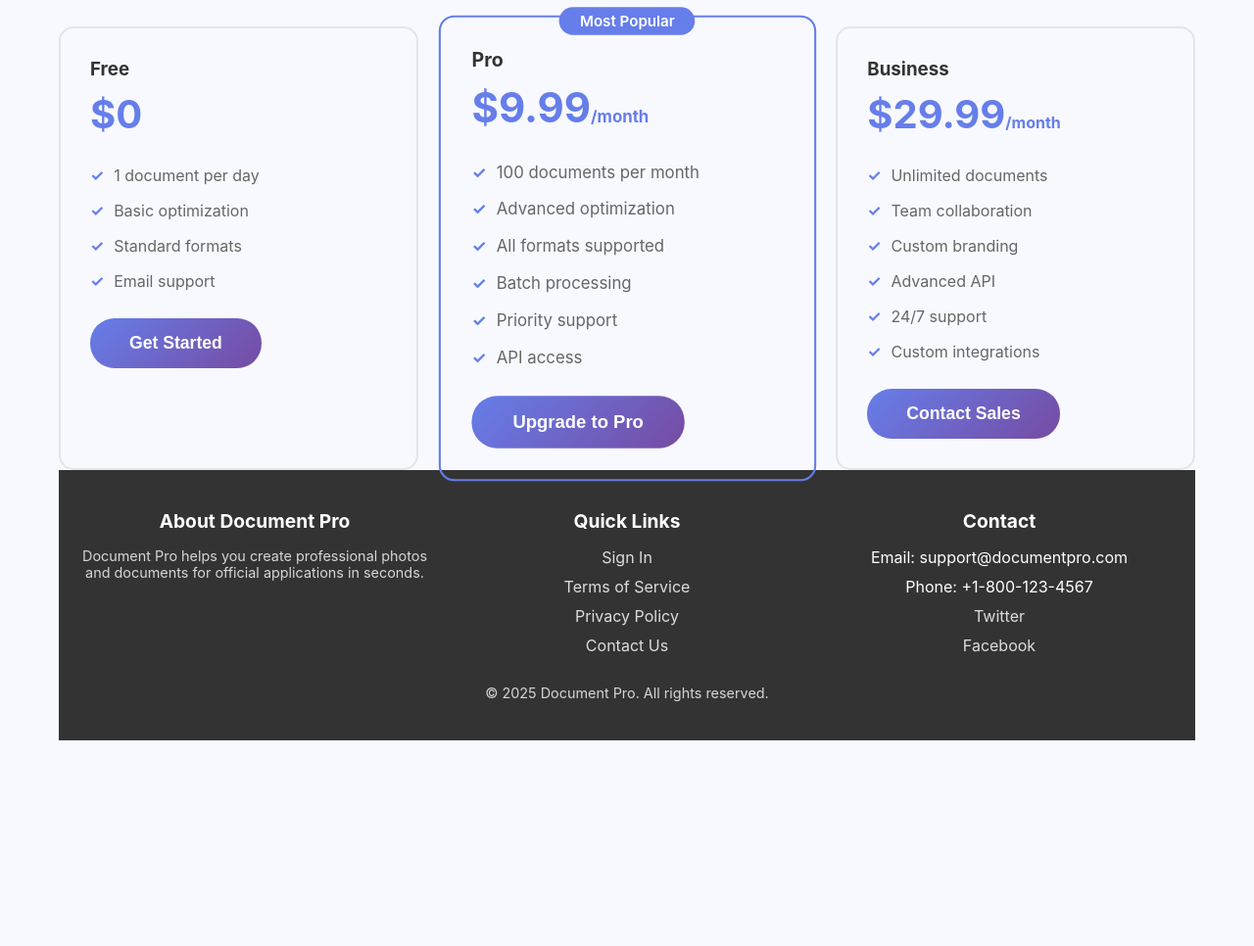
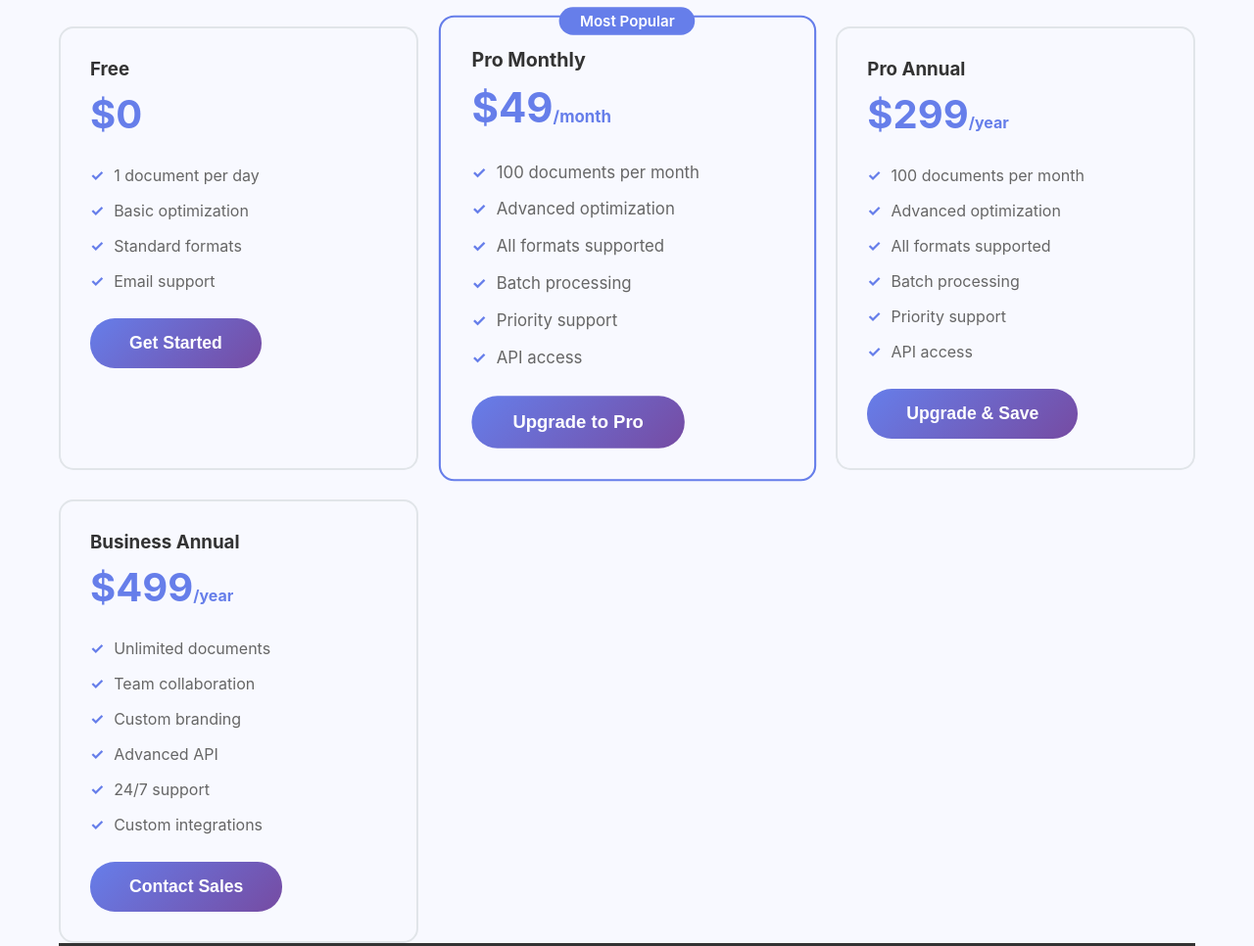
Before and after one commit to abrahmelin/documenteditgpt, a plain HTML site: page index.html in a window 1280 px wide. Shown: the part 1311-2277 px from the top of the page at 98% size. Before the commit the page ends 2087 px from the top, so only its background shows below. Drawn offline with Linux system fonts and the light colour scheme; a script that the page names is missing.

Commit message:
Update pricing plans and Stripe IDs

```diff
--- a/index.html
+++ b/index.html
@@ -606,8 +606,8 @@
 
                 <div class="pricing-card popular">
                     <div class="popular-badge">Most Popular</div>
-                    <h3>Pro</h3>
-                    <div class="price">$9.99<span style="font-size: 1rem;">/month</span></div>
+                    <h3>Pro Monthly</h3>
+                    <div class="price">$49<span style="font-size: 1rem;">/month</span></div>
                     <ul class="features">
                         <li>100 documents per month</li>
                         <li>Advanced optimization</li>
@@ -616,12 +616,26 @@
                         <li>Priority support</li>
                         <li>API access</li>
                     </ul>
-                    <button class="btn" onclick="selectPlan('pro')">Upgrade to Pro</button>
+                    <button class="btn" onclick="selectPlan('pro-monthly')">Upgrade to Pro</button>
                 </div>
 
                 <div class="pricing-card">
-                    <h3>Business</h3>
-                    <div class="price">$29.99<span style="font-size: 1rem;">/month</span></div>
+                    <h3>Pro Annual</h3>
+                    <div class="price">$299<span style="font-size: 1rem;">/year</span></div>
+                    <ul class="features">
+                        <li>100 documents per month</li>
+                        <li>Advanced optimization</li>
+                        <li>All formats supported</li>
+                        <li>Batch processing</li>
+                        <li>Priority support</li>
+                        <li>API access</li>
+                    </ul>
+                    <button class="btn" onclick="selectPlan('pro-annual')">Upgrade &amp; Save</button>
+                </div>
+
+                <div class="pricing-card">
+                    <h3>Business Annual</h3>
+                    <div class="price">$499<span style="font-size: 1rem;">/year</span></div>
                     <ul class="features">
                         <li>Unlimited documents</li>
                         <li>Team collaboration</li>
@@ -630,7 +644,7 @@
                         <li>24/7 support</li>
                         <li>Custom integrations</li>
                     </ul>
-                    <button class="btn" onclick="selectPlan('business')">Contact Sales</button>
+                    <button class="btn" onclick="selectPlan('business-annual')">Contact Sales</button>
                 </div>
             </div>
         </section>
@@ -640,28 +654,39 @@
             <div class="modal-overlay" onclick="closeLimitModal()"></div>
             <h2>🚀 Upgrade to Continue</h2>
             <p>You've used your free document today! Upgrade to process more documents.</p>
-            <div style="display: grid; grid-template-columns: 1fr 1fr; gap: 20px; margin-top: 30px;">
+            <div style="display: grid; grid-template-columns: 1fr 1fr 1fr; gap: 20px; margin-top: 30px;">
                 <div class="pricing-card">
-                    <h3>Pro</h3>
-                    <div class="price">$9.99<span style="font-size: 1rem;">/month</span></div>
+                    <h3>Pro Monthly</h3>
+                    <div class="price">$49<span style="font-size: 1rem;">/month</span></div>
                     <ul class="features">
                         <li>100 documents/month</li>
                         <li>All formats</li>
                         <li>Batch processing</li>
                         <li>Priority support</li>
                     </ul>
-                    <button class="btn" onclick="selectPlan('pro')">Upgrade Now</button>
+                    <button class="btn" onclick="selectPlan('pro-monthly')">Upgrade Now</button>
                 </div>
                 <div class="pricing-card">
-                    <h3>Business</h3>
-                    <div class="price">$29.99<span style="font-size: 1rem;">/month</span></div>
+                    <h3>Pro Annual</h3>
+                    <div class="price">$299<span style="font-size: 1rem;">/year</span></div>
+                    <ul class="features">
+                        <li>100 documents/month</li>
+                        <li>All formats</li>
+                        <li>Batch processing</li>
+                        <li>Priority support</li>
+                    </ul>
+                    <button class="btn" onclick="selectPlan('pro-annual')">Upgrade &amp; Save</button>
+                </div>
+                <div class="pricing-card">
+                    <h3>Business Annual</h3>
+                    <div class="price">$499<span style="font-size: 1rem;">/year</span></div>
                     <ul class="features">
                         <li>Unlimited documents</li>
                         <li>Team features</li>
                         <li>API access</li>
                         <li>24/7 support</li>
                     </ul>
-                    <button class="btn" onclick="selectPlan('business')">Contact Sales</button>
+                    <button class="btn" onclick="selectPlan('business-annual')">Contact Sales</button>
                 </div>
             </div>
             <button onclick="closeLimitModal()" style="margin-top: 20px; background: #ccc; color: #666; border: none; padding: 10px 20px; border-radius: 5px; cursor: pointer;">Maybe Later</button>
@@ -1124,18 +1149,22 @@
                 return;
             }
 
-            if (plan === 'business') {
-                alert('Please contact sales@documentpro.com for business inquiries.');
-                return;
-            }
-
-            if (plan === 'pro') {
             if (!currentUser) {
                 alert('Please sign in first to upgrade your plan.');
                 return;
             }
 
-                const priceId = 'price_1234567890'; // Replace with your price ID
+            let priceId = '';
+            if (plan === 'pro-monthly') {
+                priceId = 'price_monthly_49';
+            } else if (plan === 'pro-annual') {
+                priceId = 'price_yearly_299';
+            } else if (plan === 'business-annual') {
+                priceId = 'price_business_499';
+            } else {
+                alert('Please contact sales@documentpro.com for business inquiries.');
+                return;
+            }
 
             stripe.redirectToCheckout({
                 lineItems: [{
@@ -1152,7 +1181,6 @@
                 }
             });
         }
-        }
 
         window.addEventListener('load', function() {
             console.log('Document Pro initialized successfully!');
```
Lines whose indentation alone changed are shown as unchanged.
